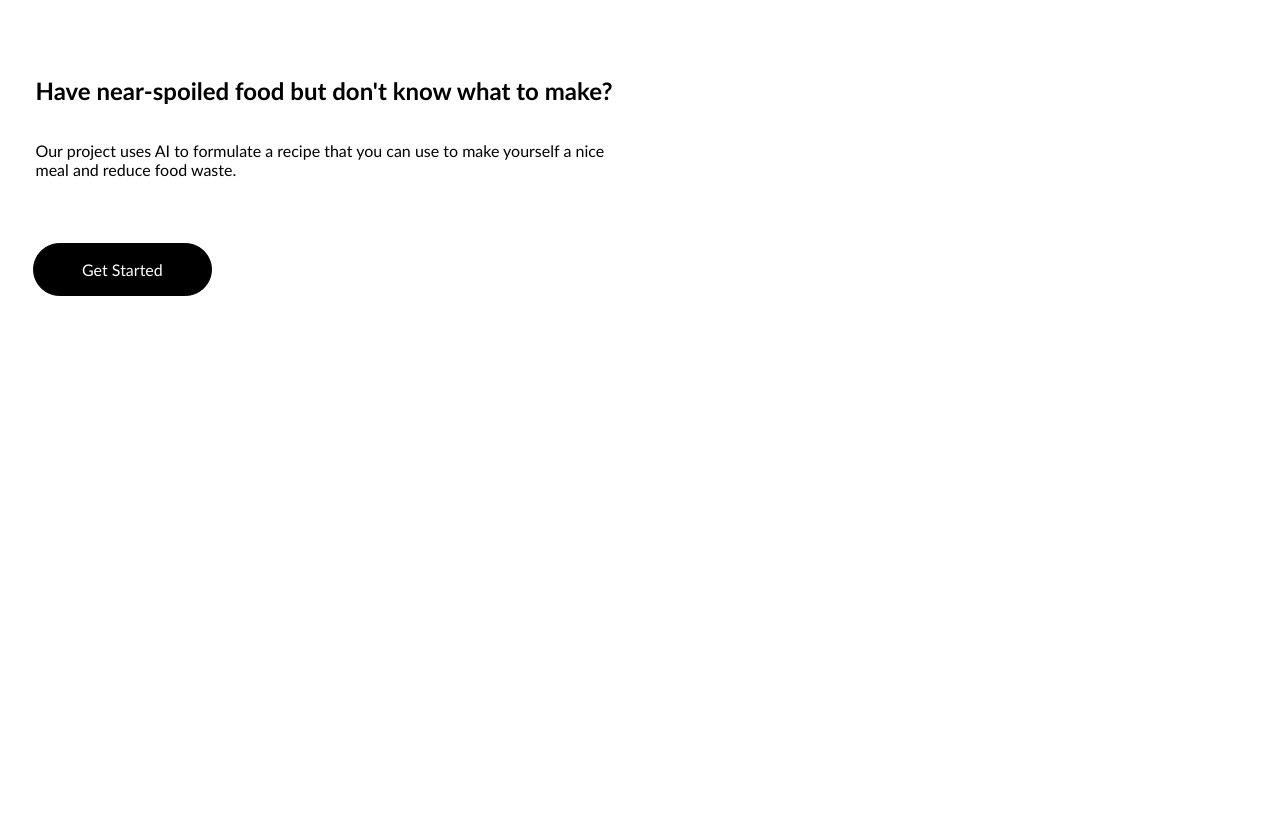
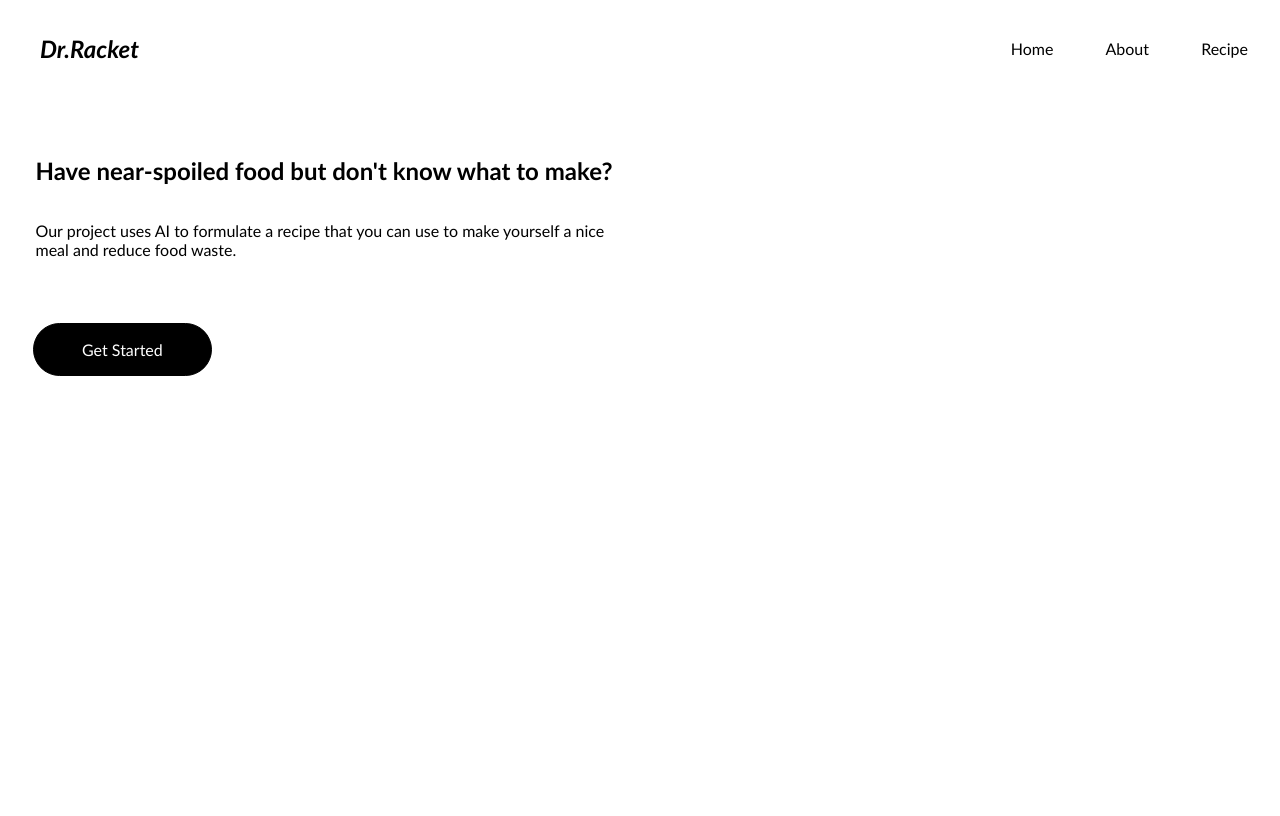
Before and after one commit to Yarik-Popov/receipt-generator, a Flask app: page / in a window 1280 px wide. After the commit the page ends 376 px from the top, so only its background shows below. Run offline with Flask 3, Linux system fonts and the light colour scheme.

Commit message:
Fix navbar

```diff
--- a/static/buttons.css
+++ /dev/null
@@ -1,122 +0,0 @@
-* {
-    box-sizing: border-box;
-    margin: 1;
-    padding: 5;
-    font-family: 'Trebuchet MS', 'Lucida Sans Unicode', 'Lucida Grande', 'Lucida Sans', Arial, sans-serif;
-
-  }
-
-  .banner {
-    width: 100%;
-    height: 100vh;
-    background-image: linear-gradient(url(13684529_5301586.jpg));
-    background-size: cover;
-    background-position: center;
-  }
-  nav {
-    height: 80px;
-    background: white;
-    display: flex;
-    justify-content: space-between;
-    align-items: center;
-    padding: 0rem calc((100vw-1300px) / 2);
-
-  }
-
-  .logo {
-    color: black;
-    font-size: 1.5rem;
-    font-weight: bold;
-    font-style: italic;
-    padding: 0 2rem;
-  }
-
-  nav a {
-    text-decoration: none;
-    color: black;
-    padding: 0 1.5rem;
-
-  }
-
-  nav a:hover {
-    opacity: 0.5;
-  }
-
-  .hero {
-    background: white;
-
-  }
-
-  .hero-container {
-    display: grid;
-    grid-template-columns: 1fr 1fr;
-    height: 5;
-    padding: 3rem calc((100vw - 1225px) / 2);
-  }
-
-  .column-left {
-    margin-bottom: 2;
-    display: flex;
-    flex-direction: column;
-    justify-content: center;
-    align-items: flex-start;
-    color: black;
-    padding: 0rem 2rem;
-  }
-
-  .column-left h1 {
-    margin-bottom: 1rem;
-    font-size: 3rem;
-  }
-
-  .column-left p {
-    margin-bottom: 2rem;
-    font-size: 1.5rem;
-    line-height: 1.5;
-  }
-
-  button {
-    padding: 1rem 3rem;
-    font-size: 1rem;
-    background-color: black;
-    border-color: black;
-    border-style: solid;
-    border-width: 1px;
-    border-radius: 2px;
-    color: white;
-    cursor: pointer;
-    border-radius: 50px;
-    transition: background-color 0.35s,
-      color 0.35s;
-
-    margin-left: 25px;
-
-  }
-
-  button:hover {
-    background-color: white;
-    color: black;
-  }
-
-  button:active {
-    opacity: 0.7;
-  }
-
-  .column-right {
-    display: flex;
-    justify-content: center;
-    align-items: center;
-    width: 330px;
-    padding: 0rem 2rem;
-  }
-
-  .hero-image {
-    width: 100%;
-    height: 100%;
-  }
-
-  @media screen and (max-width: 760px) {
-    .hero-container {
-      grid-template-columns: 1fr;
-    }
-  }
--- a/templates/index.html
+++ b/templates/index.html
@@ -1,15 +1,9 @@
-<!DOCTYPE html>
-<html lang="en">
-<head>
-    <meta charset="UTF-8">
-    <meta name="viewport" content="width=device-width,
-    initial-scale=1.0">
-    <title>Fridge</title>
-    <link rel="stylesheet" href="static/buttons.css">
+{% extends "base.html" %}
 
-</head>
-<body>
-  <div class="banner">
+{% block title %} Home {% endblock %}
+
+{% block content %}
+  <div class="index-content">
 
     <section class="hero">
       <div class="hero-container">
@@ -25,7 +19,4 @@
     </section>
 
   </div>
-
-
-</body>
-</html>
+{% endblock %}
```
